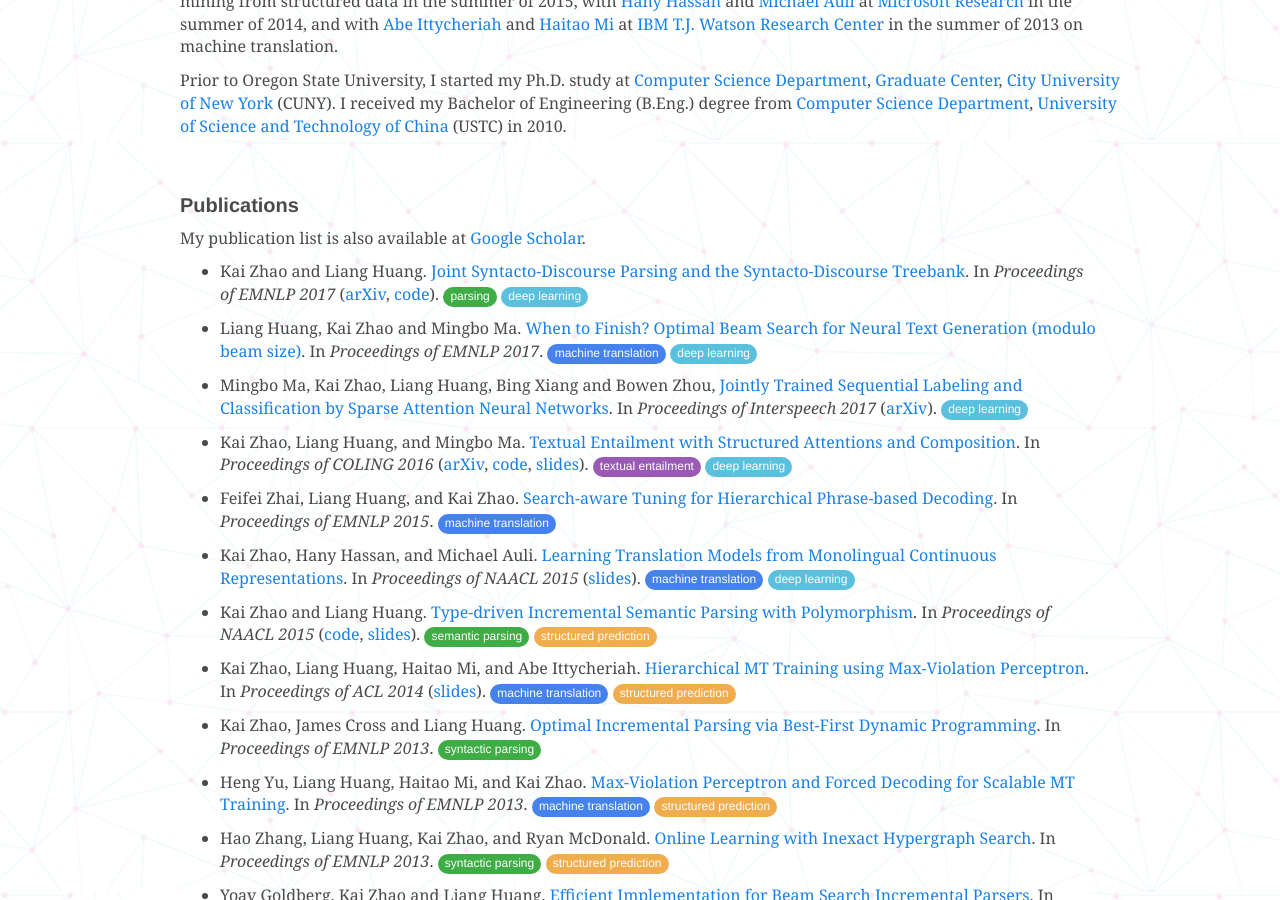
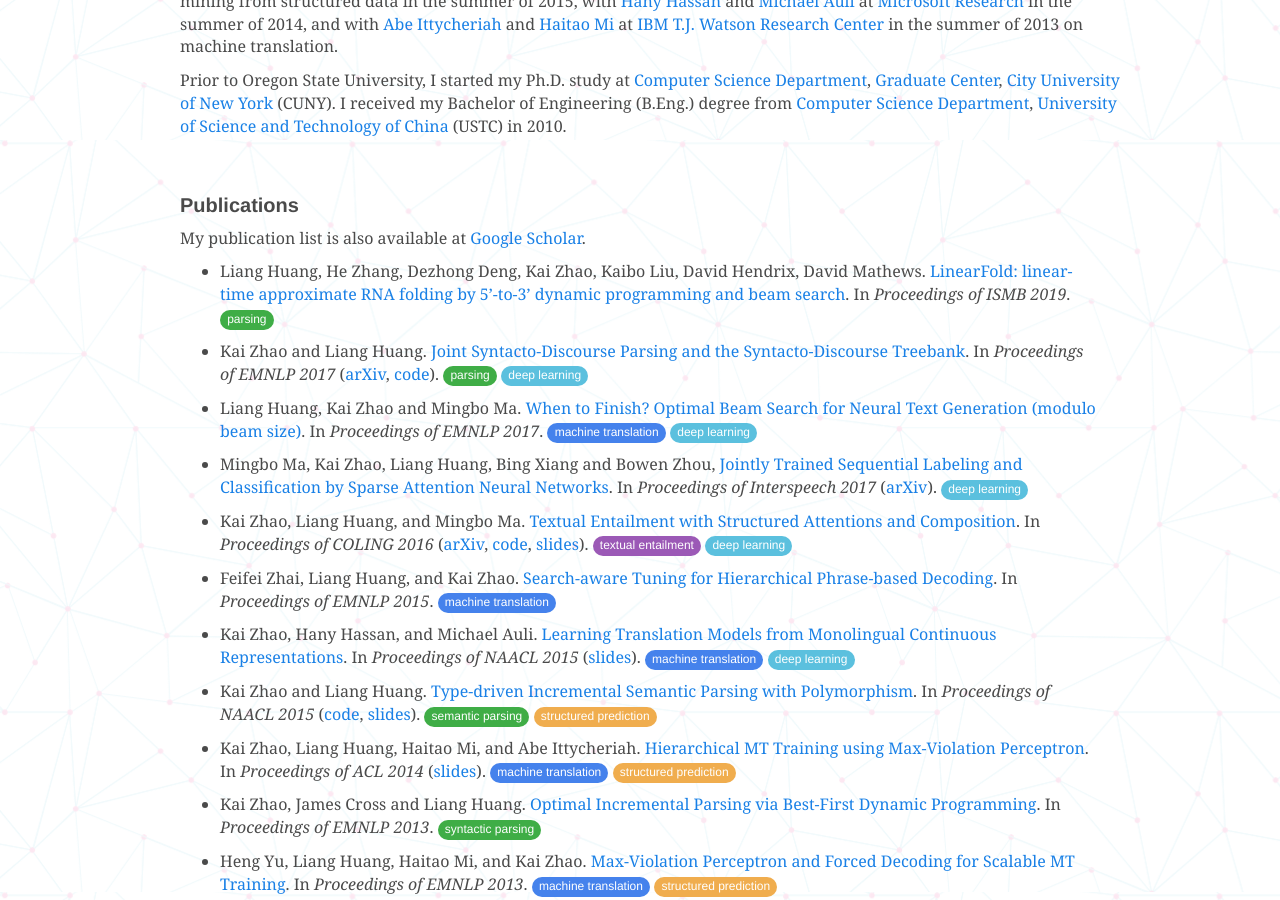
Before and after one commit to kaayy/kaayy.github.io, a Jekyll site: the page built from index.md, in a window 1280 px wide and 900 px high, scrolled down 612 px. Built offline with Jekyll 4.4.1, drawn with Linux system fonts in a browser that asks for light colours; nearby versions of some CDN libraries.

Commit message:
add new publication

```diff
--- a/index.md
+++ b/index.md
@@ -42,6 +42,8 @@ Prior to Oregon State University, I started my Ph.D. study at [Computer Science
 #### Publications
 
 My publication list is also available at [Google Scholar](http://scholar.google.com/citations?user=5CCzY6MAAAAJ&hl=en).
+
+* Liang Huang, He Zhang, Dezhong Deng, Kai Zhao, Kaibo Liu, David Hendrix, David Mathews. [LinearFold: linear-time approximate RNA folding by 5’-to-3’ dynamic programming and beam search](https://academic.oup.com/bioinformatics/article-pdf/35/14/i295/29098742/btz375.pdf). In _Proceedings of ISMB 2019_. <span class="label label-success label-as-badge">parsing</span>
 
 * Kai Zhao and Liang Huang. [Joint Syntacto-Discourse Parsing and the Syntacto-Discourse Treebank](http://aclweb.org/anthology/D/D17/D17-1225.pdf). In _Proceedings of EMNLP 2017_ ([arXiv](https://arxiv.org/abs/1708.08484), [code](https://github.com/kaayy/josydipa)). <span class="label label-success label-as-badge">parsing</span> <span class="label label-info label-as-badge">deep learning</span>
 
```
